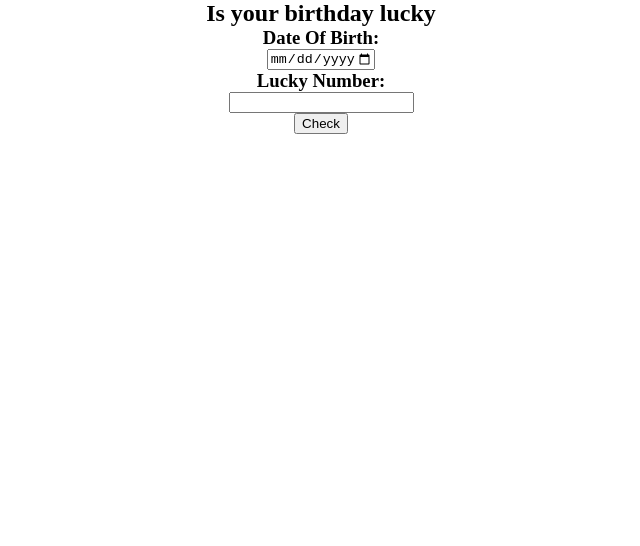
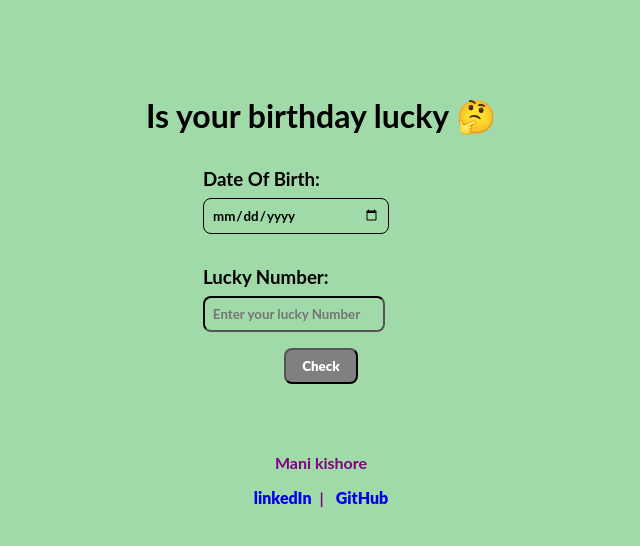
Before and after one commit to Bollumanikishore/isYourBirthdayLucky, a plain HTML site: page index.html in a window 1280 px wide. Shown: the whole page, without its empty margins (319-959 px from the left). Drawn offline with Linux system fonts and the light colour scheme.

Commit message:
added more features in app

```diff
--- a/fun.js
+++ b/fun.js
@@ -1,6 +1,7 @@
 var input_date = document.querySelector("#input");
 var output_num = document.querySelector("#input-number");
 var button = document.querySelector("#button");
+var outputId = document.querySelector("#output-id");
 function clickEventHandler()
 {
     var sum=0;
@@ -14,9 +15,17 @@ function clickEventHandler()
         sum = sum+n;
         val2=Math.floor(val2/10);
     }
+    var mesg1 = " is a lucky number 🥳 🥳";
+    var mesg2 = " is not lucky number";
     if(sum % outputNum == 0)
     {
-        console.log("Lucky");
+        // console.log(mesg1);
+        outputId.innerText =outputNum + mesg1;
     }
+    else{
+        // console.log(mesg2);
+        outputId.innerText = outputNum + mesg2;
+    }
+
 }
 button.addEventListener("click",clickEventHandler);
--- a/index.html
+++ b/index.html
@@ -5,30 +5,33 @@
     <meta http-equiv="X-UA-Compatible" content="IE=edge">
     <meta name="viewport" content="width=device-width, initial-scale=1.0">
     <title>Document</title>
+    <link rel="stylesheet" href="styles.css">
 </head>
-<style>
-    *{
-        margin:auto;
-        text-align:center;
-    }
-</style>
+
 <body>
-    <h2>Is your birthday lucky</h2>
-
-    <div>
+    <h1>Is your birthday lucky 🤔</h1>
+    <main>
+    <div id="dob">
         <h3>Date Of Birth:</h3>
         <input id="input" type="date" max="2023-01-01">
-
+    </div>
+    <div id="luckyNo">
         <h3>Lucky Number:</h3>
-        <input id="input-number" type="number">
+        <input id="input-number" type="number" placeholder="Enter your lucky Number">
 
         <br>
-
+    </div>
         <button id="button">Check</button>
-
+        <br>
         <div id="output-id"></div>
-    </div>
-
+    </main>
+    <footer id="footerUl">
+        <p>Mani kishore</p>
+        <ul>
+            <li><a href="https://www.linkedin.com/in/mani-kishore-bollu-8008a11b8/" target="_blank">linkedIn</a></li>|
+            <li><a href="https://github.com/Bollumanikishore" target="_blank">GitHub</a></li>
+        </ul>
+    </footer>
 </body>
 <script src= "fun.js" type="text/javascript"></script>
 </html>
--- /dev/null
+++ b/styles.css
@@ -0,0 +1,78 @@
+*{
+    /* margin:auto; */
+    /* text-align:center; */
+    font-family: "Lato", sans-serif;
+    background-color:#A0DAA9;
+    font-weight: bold;
+    border-radius: 0.5rem;
+}
+h1{
+    margin-top:6rem;
+    text-align:center;
+}
+#dob{
+    margin: 2rem;
+}
+#luckyNo{
+margin:2rem 2rem 1rem 2rem;
+}
+h3{
+    margin-bottom: 0.5rem;
+    /* font-weight: lighter; */
+    display:block;
+}
+#output-id{
+    border:1px solid #A0DAA9;
+    padding :1rem;
+    margin: auto;
+    border-width:70%;
+    font-weight:bold;
+    text-align:center;
+    /* border-color: black; */
+    /* display:block; */
+}
+main{
+    margin: auto;
+    display:block;
+    width:300px;
+}
+button{
+    margin: auto;
+    cursor: pointer;
+    font-weight:bolder;
+    display:block;
+    padding:0.5rem 1rem;
+    border-color: black;
+    color:white;
+    background-color:gray;
+    /* border:bold solid; */
+}
+#input-number{
+    text-align:center;
+    padding:0.5rem 0rem 0.5rem 0rem;
+    border-color: black;
+}
+#input{
+    padding:0.5rem;
+    width:10.5rem;
+    border:1px solid black;
+}
+#footerUl{
+    text-align:center;
+    /* display: inline; */
+    color:purple;
+}
+li{
+    display:inline;
+    padding: 0.5rem 0.5rem 0rem;
+}
+ul{
+    list-style:none;
+    text-align:center;
+    padding:0rem 1rem 1rem 1rem;
+}
+a{
+    /* color:black; */
+    text-decoration:none;
+    font-weight: bolder;
+}
```
Also changed, not shown: 1 other file.
